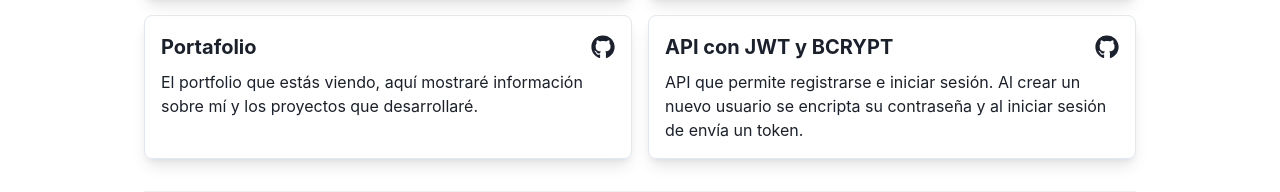
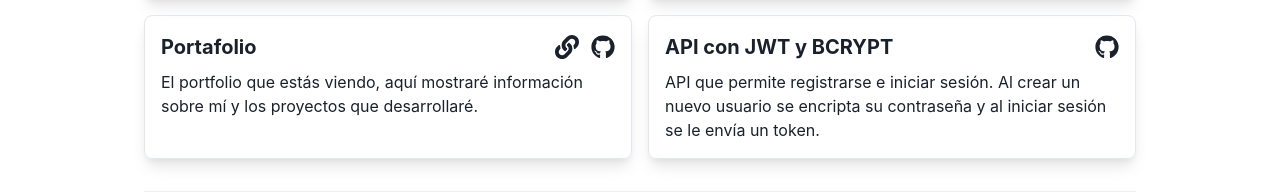
Before and after one commit to pablovrl/old-portfolio, a React (Create React App) app: page / in a window 1280 px wide. Shown: the part 602-794 px from the top of the page. Built offline with nearby package versions, Linux system fonts and the light colour scheme.

Commit message:
fix project description

```diff
--- a/src/data/datosProyectos.js
+++ b/src/data/datosProyectos.js
@@ -14,12 +14,12 @@ const proyectos = [
   {
     nombre: "Portafolio",
     descripcion: "El portfolio que estás viendo, aquí mostraré información sobre mí y los proyectos que desarrollaré.",
-    link: "",
+    link: "https://pablovillarroel.xyz/",
     github: "https://github.com/pabloVrl/portfolio"
   },
   {
     nombre: "API con JWT y BCRYPT",
-    descripcion: "API que permite registrarse e iniciar sesión. Al crear un nuevo usuario se encripta su contraseña y al iniciar sesión de envía un token.",
+    descripcion: "API que permite registrarse e iniciar sesión. Al crear un nuevo usuario se encripta su contraseña y al iniciar sesión se le envía un token.",
     link: "",
     github: "https://github.com/pabloVrl/node-auth-token-api"
   }
```
